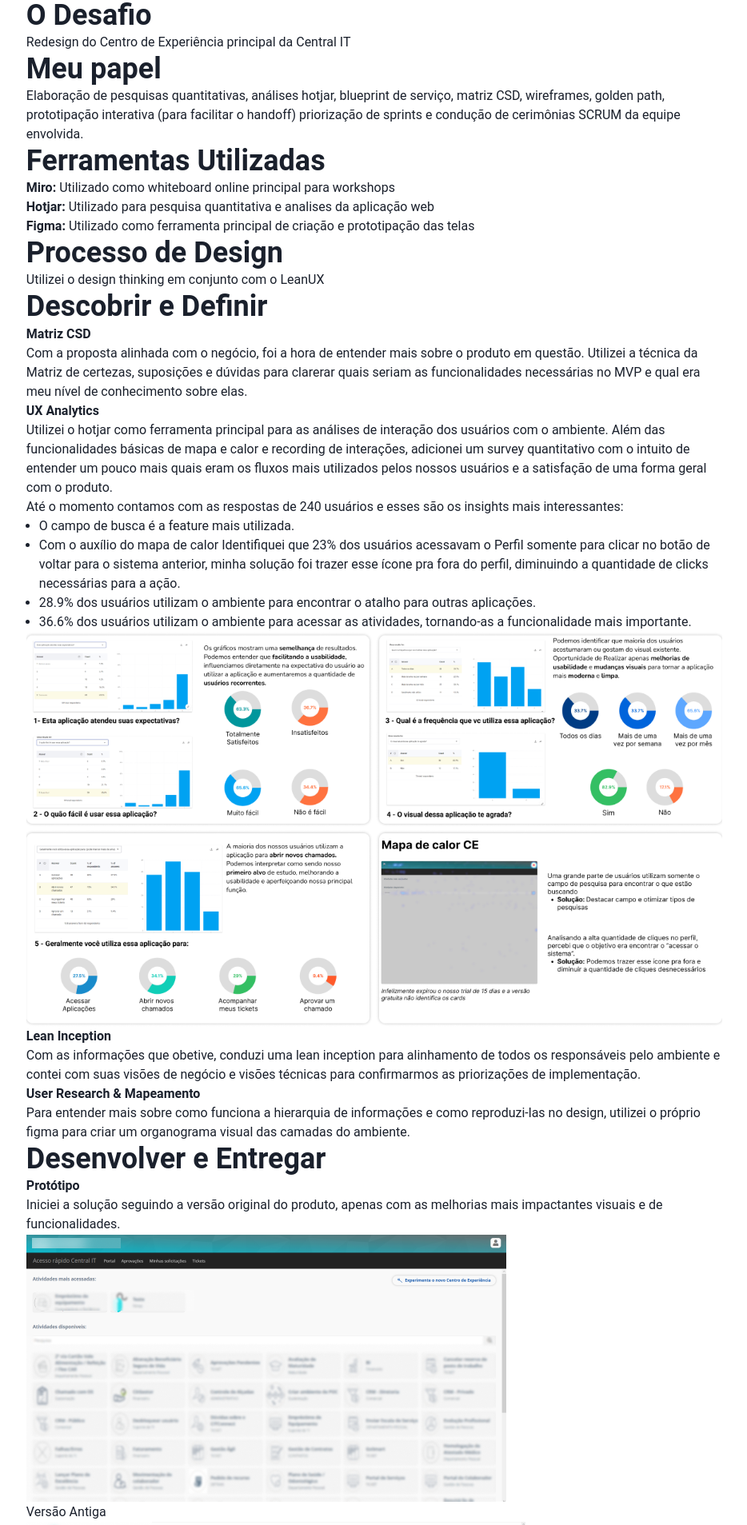
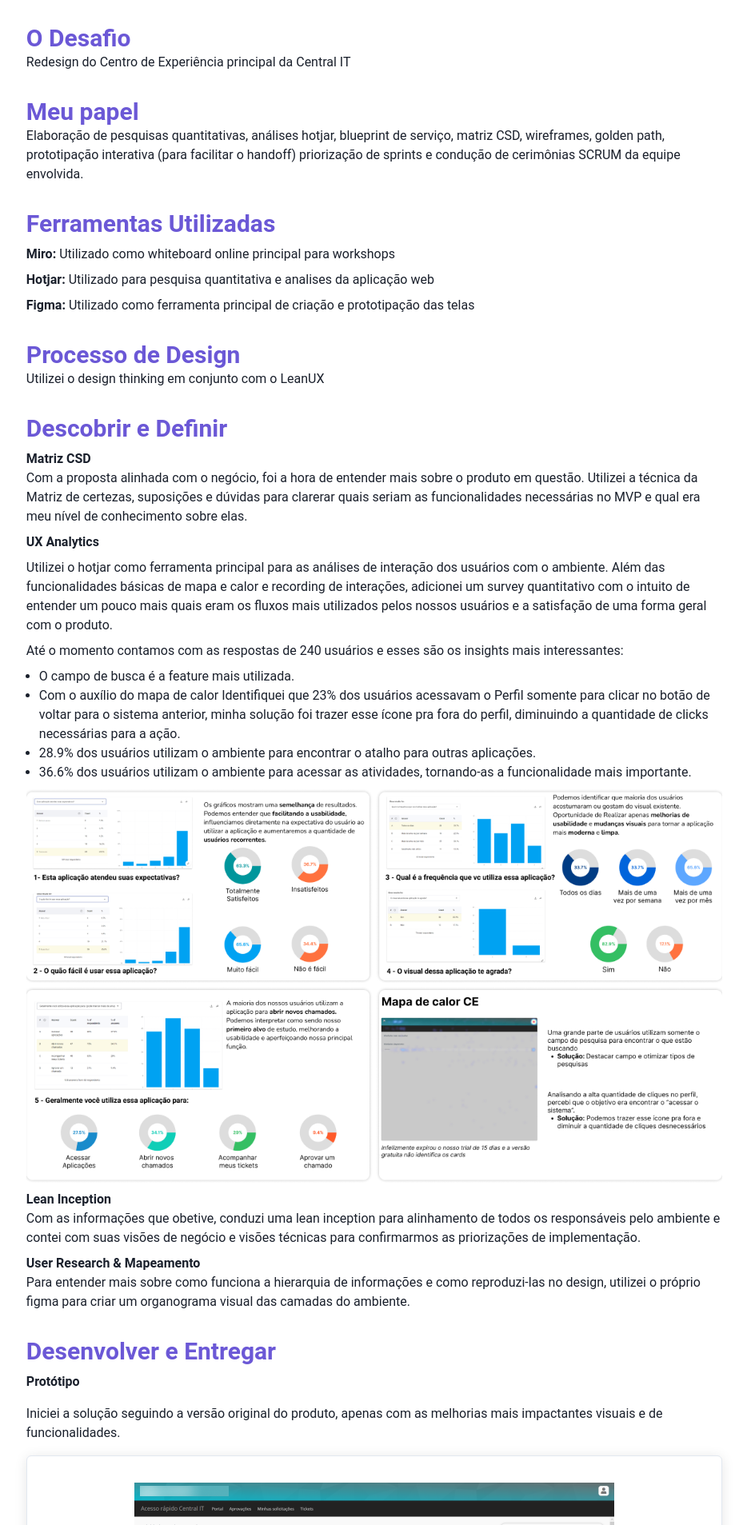
Before and after one commit to IgorTLA/diogo-portfolio, a Next.js app: page /ExperienceCenter in a window 1280 px wide. Shown: the part 713-2620 px from the top of the page at 80% size, without its empty margins (172-1106 px from the left). Built offline with nearby package versions, Linux system fonts and the light colour scheme.

Commit message:
Adjustments to labels and styles

```diff
--- a/src/constants/locale/en-us.tsx
+++ b/src/constants/locale/en-us.tsx
@@ -1,11 +1,11 @@
 import coverAppCitPtBr from '../../../public/images/centralItMobile/cover.png';
 import discoverAppCitPtBr from '../../../public/images/centralItMobile/discover-and-define.png';
 import wireframeAppCitPtBr from '../../../public/images/centralItMobile/wireframe.png';
-import usabilityAppCitPtBr from '../../../public/images/centralItMobile/usability-testing.png';
+import usabilityAppCitEnUs from '../../../public/images/centralItMobile/usability-testing-en-us.png';
 import styleguideAppCitPtBr from '../../../public/images/centralItMobile/styleguide.png';
 
 import coverExpCenterPtBr from '../../../public/images/experienceCenter/cover.png';
-import uxAnalyticsExpCenterPtBr from '../../../public/images/experienceCenter/uxAnalytics.png';
+import uxAnalyticsExpCenterEnUs from '../../../public/images/experienceCenter/uxAnalyticsEnUs.png';
 import oldVersionExpCenterPtBr from '../../../public/images/experienceCenter/oldVersion.png';
 import mediumVersionExpCenterPtBr from '../../../public/images/experienceCenter/mediumVersion.png';
 import firstNewVersionExpCenterPtBr from '../../../public/images/experienceCenter/firstNewVersion.png';
@@ -41,7 +41,7 @@ export const servicesEnUs = {
 };
 
 export const projectsEnUs = {
-  title: 'Projetos',
+  title: 'Projects',
   card: {
     t1: 'Central IT Mobile',
     t2: 'Experience Center',
@@ -64,7 +64,7 @@ export const centralItMobileEnUs = {
   title: 'Central IT Mobile',
   cover: coverAppCitPtBr,
   st1: 'The Challenge',
-  t1: 'Adapt a robust IT application for web-based ticket opening and approvals to a mobile platform. iOS and Android',
+  t1: 'Adapt a robust IT application for web-based ticket opening and approvals to a mobile platform. iOS and Android.',
   st2: 'My Role',
   t2: 'Conducting quantitative research, Hotjar analyses, service blueprints, CSD matrix, impact x effort matrix, wireframes, golden path, design system, interactive prototyping, usability testing, sprint prioritization, facilitating SCRUM ceremonies for the involved team, and continuous improvement roadmap.',
   st3: 'Tools Used',
@@ -140,7 +140,7 @@ export const centralItMobileEnUs = {
       name: 'Learning: ',
       description:
         "Avoid making the prototype fully interactive, as many users may navigate out of curiosity, which can interfere with the analysis. It's best to focus solely on the interactions within the mission flow.",
-      usability: usabilityAppCitPtBr
+      usability: usabilityAppCitEnUs
     },
     p4: {
       name: 'Styleguide',
@@ -173,10 +173,10 @@ export const centralItMobileEnUs = {
 export const experienceCenterEnUs = {
   title: 'Experience Center',
   cover: coverExpCenterPtBr,
-  st1: 'The Challenge', //arrumar
-  t1: 'Redesign do Centro de Experiência principal da Central IT',
-  st2: 'My Role', // arrumar
-  t2: 'Elaboração de pesquisas quantitativas, análises hotjar, blueprint de serviço, matriz CSD, wireframes, golden path, prototipação interativa (para facilitar o handoff) priorização de sprints e condução de cerimônias SCRUM da equipe envolvida.',
+  st1: 'The Challenge',
+  t1: "Redesign of the Central IT's main Experience Center.",
+  st2: 'My Role',
+  t2: 'Quantitative research design, Hotjar analyses, service blueprinting, CSD matrix, wireframing, golden path creation, interactive prototyping (to facilitate handoff), sprint prioritization, and facilitation of SCRUM ceremonies for the involved team.',
   st3: 'Tools Used',
   t3: {
     p1: {
@@ -214,7 +214,7 @@ export const experienceCenterEnUs = {
           t4: '36.6% of users use the environment to access activities, making it the most important functionality.'
         },
         t3: 'With this information, I was able to define the changes that would generate the most value for users, making it easier to prioritize them in the sprints.',
-        uxAnalytics: uxAnalyticsExpCenterPtBr
+        uxAnalytics: uxAnalyticsExpCenterEnUs
       }
     },
     p3: {
--- a/src/pages/ExperienceCenter.tsx
+++ b/src/pages/ExperienceCenter.tsx
@@ -1,5 +1,6 @@
 import {
   Box,
+  Card,
   Flex,
   HStack,
   Heading,
@@ -27,18 +28,24 @@ const ExperienceCenter = () => {
   return (
     <Flex bg="#fff" flexDirection="column" w="full" h="full">
       <Header title={language.title} url="/ExperienceCenter" onBack={true} />
-      <Flex p={'32px 16vw'} flexDirection="column">
+      <Flex p={'32px 16vw'} flexDirection="column" gap={8}>
         <Image src={language.cover.src} alt={language.title} />
         <Box>
-          <Heading as="h3">{language.st1}</Heading>
+          <Heading fontSize="30" color="#6B58D6">
+            {language.st1}
+          </Heading>
           <Text>{language.t1}</Text>
         </Box>
         <Box>
-          <Heading as="h3">{language.st2}</Heading>
+          <Heading fontSize="30" color="#6B58D6">
+            {language.st2}
+          </Heading>
           <Text>{language.t2}</Text>
         </Box>
-        <Box>
-          <Heading as="h3">{language.st3}</Heading>
+        <Flex flexDirection="column" gap={'8px'}>
+          <Heading fontSize="30" color="#6B58D6">
+            {language.st3}
+          </Heading>
           <HStack spacing={1}>
             <Text as="b">{language.t3.p1.name}</Text>
             <Text>{language.t3.p1.description}</Text>
@@ -51,18 +58,22 @@ const ExperienceCenter = () => {
             <Text as="b">{language.t3.p3.name}</Text>
             <Text>{language.t3.p3.description}</Text>
           </HStack>
-        </Box>
+        </Flex>
         <Box>
-          <Heading as="h3">{language.st4}</Heading>
+          <Heading fontSize="30" color="#6B58D6">
+            {language.st4}
+          </Heading>
           <Text>{language.t4}</Text>
         </Box>
-        <Box>
-          <Heading as="h3">{language.st5}</Heading>
+        <Flex flexDirection="column" gap={'8px'}>
+          <Heading fontSize="30" color="#6B58D6">
+            {language.st5}
+          </Heading>
           <Box>
             <Text as="b">{language.t5.p1.name}</Text>
             <Text>{language.t5.p1.description}</Text>
           </Box>
-          <Box>
+          <Flex flexDirection="column" gap={'8px'}>
             <Text as="b">{language.t5.p2.name}</Text>
             <Text>{language.t5.p2.description.t1}</Text>
             <Text>{language.t5.p2.description.t2}</Text>
@@ -73,10 +84,11 @@ const ExperienceCenter = () => {
               <ListItem>{language.t5.p2.description.topics.t4}</ListItem>
             </UnorderedList>
             <Image
+              alignSelf="center"
               src={language.t5.p2.description.uxAnalytics.src}
               alt={language.st5}
             />
-          </Box>
+          </Flex>
           <Box>
             <Text as="b">{language.t5.p3.name}</Text>
             <Text>{language.t5.p3.description}</Text>
@@ -85,25 +97,43 @@ const ExperienceCenter = () => {
             <Text as="b">{language.t5.p4.name}</Text>
             <Text>{language.t5.p4.description}</Text>
           </Box>
-        </Box>
-        <Box>
-          <Heading as="h3">{language.st6}</Heading>
-          <Box>
+        </Flex>
+        <Flex flexDirection="column" gap={'8px'}>
+          <Heading fontSize="30" color="#6B58D6">
+            {language.st6}
+          </Heading>
+          <Flex flexDirection="column" gap={'16px'}>
             <Text as="b">{language.t6.p1.name}</Text>
             <Text>{language.t6.p1.description}</Text>
             {language.t6.p1.images.map((item) => (
-              <Box>
-                <Image key={item.id} src={item.image.src} alt={item.title} />
-                <Text>{item.title}</Text>
+              <Card
+                key={item.id}
+                direction="column"
+                overflow="hidden"
+                variant="outline"
+                bg="#fff"
+                align="center"
+                padding={8}
+                gap={'8px'}
+                boxShadow="0px 2px 16px rgba(0, 0, 0, 0.1)"
+              >
+                <Image
+                  alignSelf="center"
+                  src={item.image.src}
+                  alt={item.title}
+                />
+                <Text fontSize="20px" fontWeight="700">
+                  {item.title}
+                </Text>
                 {item.description && (
                   <Text>
                     <Text as="b">{item.description.t1}</Text>
                     {item.description.t2}
                   </Text>
                 )}
-              </Box>
+              </Card>
             ))}
-          </Box>
+          </Flex>
           <Box>
             <Text as="b">{language.t6.p2.name}</Text>
             <Text>{language.t6.p2.description}</Text>
@@ -120,9 +150,11 @@ const ExperienceCenter = () => {
             <Text as="b">{language.t6.p5.name}</Text>
             <Text>{language.t6.p5.description}</Text>
           </Box>
-        </Box>
-        <Box>
-          <Heading as="h3">{language.st7}</Heading>
+        </Flex>
+        <Flex flexDirection="column" gap={'8px'}>
+          <Heading fontSize="30" color="#6B58D6">
+            {language.st7}
+          </Heading>
           <UnorderedList>
             <ListItem>{language.t7.topics.t1}</ListItem>
             <ListItem>{language.t7.topics.t2}</ListItem>
@@ -130,13 +162,15 @@ const ExperienceCenter = () => {
             <ListItem>{language.t7.topics.t4}</ListItem>
             <ListItem>{language.t7.topics.t5}</ListItem>
           </UnorderedList>
-        </Box>
-        <Box>
-          <Heading as="h3">{language.st8}</Heading>
+        </Flex>
+        <Flex flexDirection="column" gap={'8px'}>
+          <Heading fontSize="30" color="#6B58D6">
+            {language.st8}
+          </Heading>
           <Text>{language.t8.p1}</Text>
           <Text>{language.t8.p2}</Text>
           <Text>{language.t8.p3}</Text>
-        </Box>
+        </Flex>
       </Flex>
     </Flex>
   );
```
Also changed, not shown: src/components/Projects.tsx (+5 -3 lines), src/pages/CentralITMobile.tsx (+43 -20 lines), public/images/centralItMobile/usability-testing-en-us.png (added), public/images/experienceCenter/uxAnalyticsEnUs.png (added).
